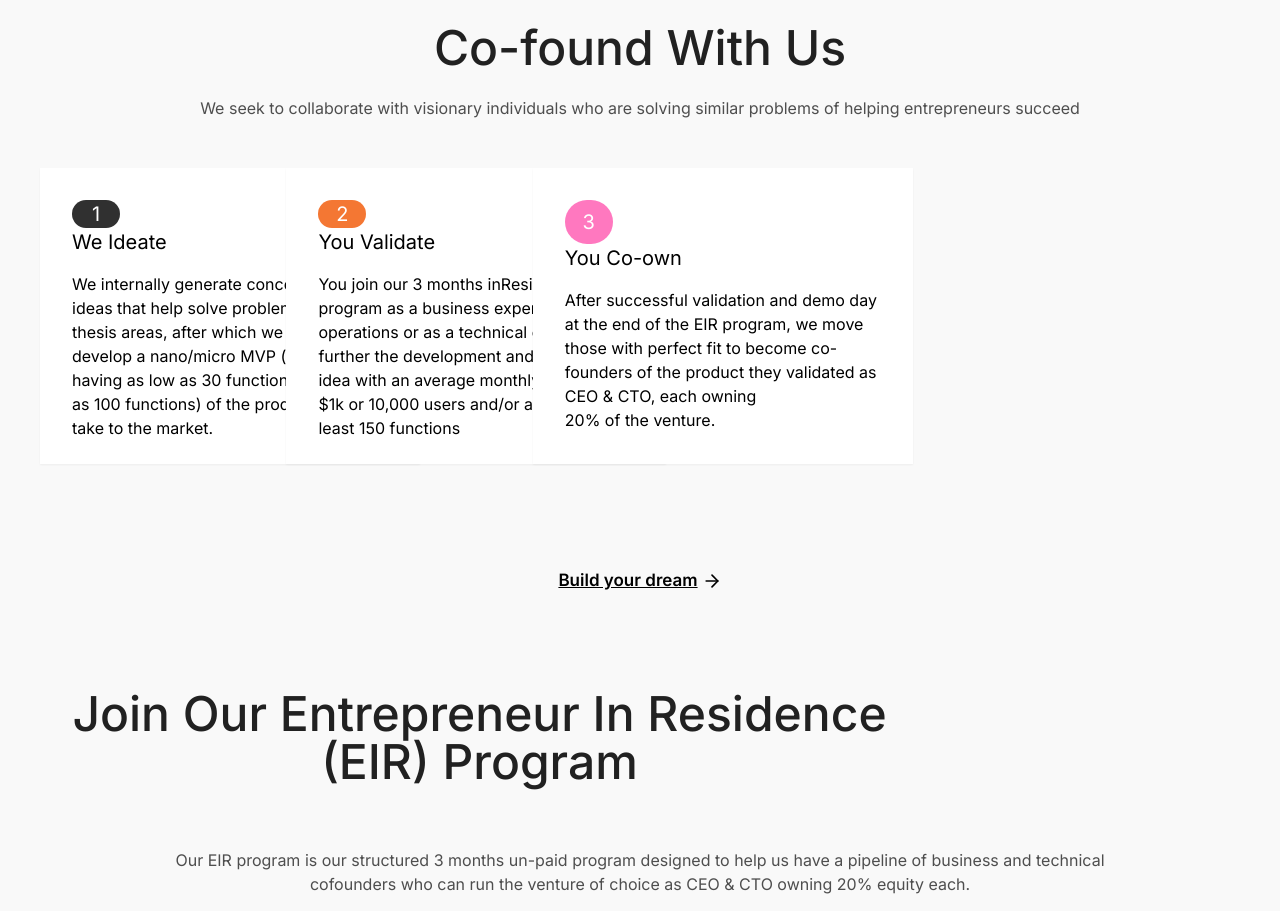
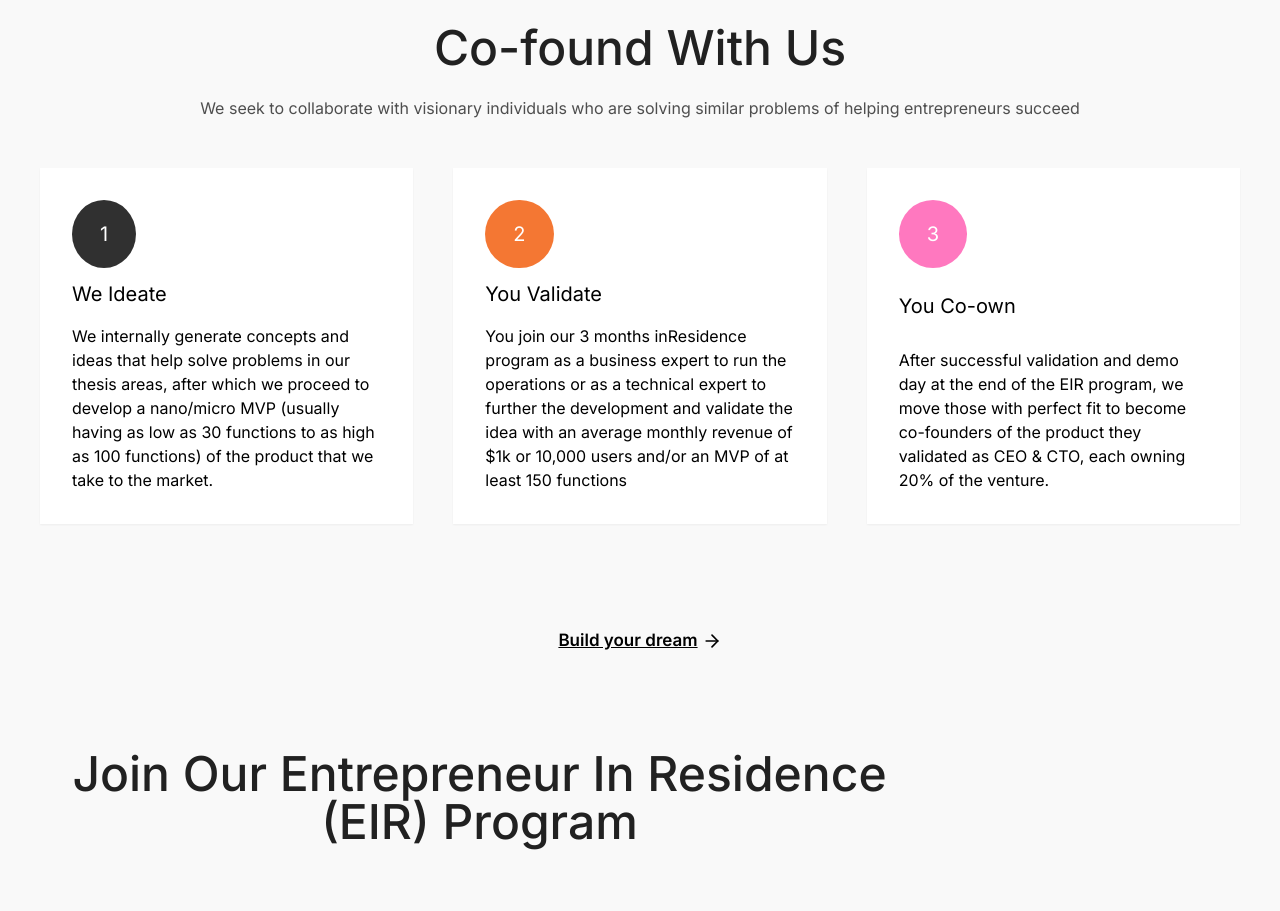
Before and after one commit to agausha/sinc-homepage, a Next.js app: page / in a window 1280 px wide. Shown: the part 4220-5131 px from the top of the page. Built offline with nearby package versions, Linux system fonts and the light colour scheme.

Commit message:
Add updates

```diff
--- a/components/areaoffocus/Card.tsx
+++ b/components/areaoffocus/Card.tsx
@@ -2,12 +2,11 @@ interface CardProps {
   number: any;
   content: string;
   bgColor: string;
-  className?: string;
 }
 
-function Card({ number, content, bgColor, className }: CardProps) {
+function Card({ number, content, bgColor }: CardProps) {
   return (
-    <div className={`text-white text-start ${className}`}>
+    <div className="text-white text-start">
       <div className="flex w-full h-full">
         <div
           className={`shadow-sm p-8 flex flex-col items-start justify-between ${bgColor}`}
--- a/components/coFoundWithUs/CoFoundWithUsCard.tsx
+++ b/components/coFoundWithUs/CoFoundWithUsCard.tsx
@@ -8,10 +8,12 @@ interface CardProps {
 function CoFoundWithUsCard({ number, title, content, bgColor }: CardProps) {
   return (
     <div className="p-4 text-start">
-      <div className="flex w-[380px] h-[296px] bg-white">
-        <div className="shadow-sm p-8 flex flex-col items-start justify-between">
+      <div className="flex w-full h-full bg-white">
+        <div
+          className={"shadow-sm p-8 flex flex-col items-start justify-between"}
+        >
           <h2
-            className={`text-xl text-white font-normal flex items-center justify-center rounded-full w-12 h-12 ${bgColor} leading-7`}
+            className={`text-xl text-white font-normal flex items-center justify-center rounded-[100%] mb-3 py-5 px-7 ${bgColor} leading-7`}
           >
             {number}
           </h2>
--- a/components/coFoundWithUs/CoFoundWithUsCards.tsx
+++ b/components/coFoundWithUs/CoFoundWithUsCards.tsx
@@ -1,4 +1,4 @@
-import Card from "./CoFoundWithUsCard";
+import CoFoundWithUsCard from "./CoFoundWithUsCard";
 
 function CoFoundWithUsCards() {
   const areaOfFocus = [
@@ -26,10 +26,10 @@ function CoFoundWithUsCards() {
   ];
 
   return (
-    <div className="grid grid-cols-1 sm:grid-cols-2 md:grid-cols-3 lg:grid-cols-5 py-8">
+    <div className="grid grid-cols-1 md:grid-cols-2 lg:grid-cols-3 gap-2 py-8">
       {areaOfFocus.map((item, index) => {
         return (
-          <Card
+          <CoFoundWithUsCard
             key={index}
             number={item.number}
             title={item.title}
```
